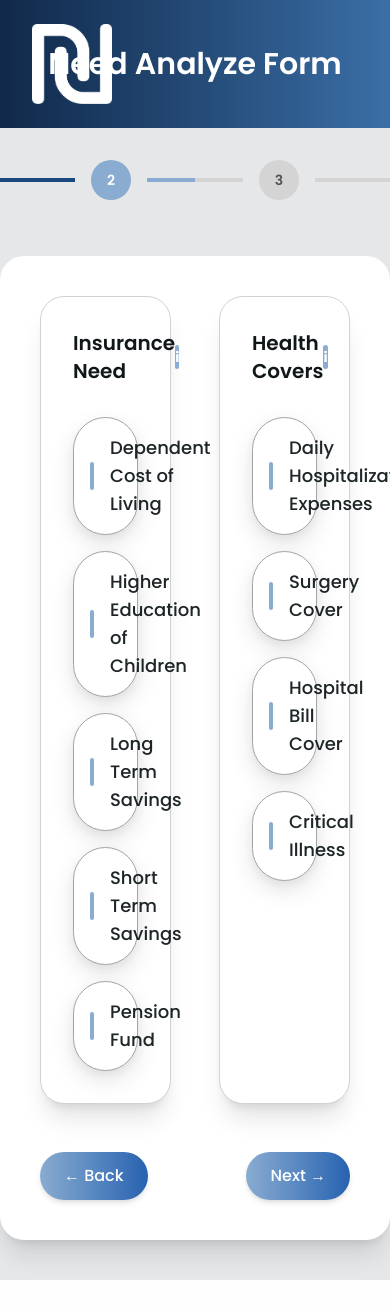
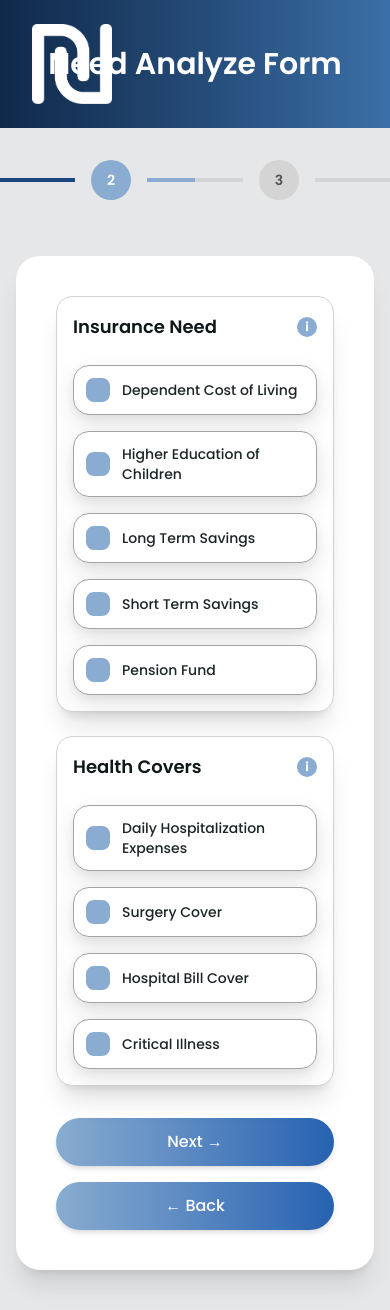
Before and after one commit to itswijay/Needalyze, a Next.js app: page /NeedAnalysisFormPage2 in a window 390 px wide. Shown: the top 1310 px of the page. Before the commit the page ends 1280 px from the top, so only its background shows below. Built offline with nearby package versions, Linux system fonts and the light colour scheme.

Commit message:
Make responsive

```diff
--- a/src/app/NeedAnalysisFormPage2/page.jsx
+++ b/src/app/NeedAnalysisFormPage2/page.jsx
@@ -49,16 +49,16 @@ export default function NeedAnalysisFormPage2() {
       <NeedAnalysisFormHeader />
       <ProgressBar currentStep={2} />
 
-      <div className="flex justify-center pt-6 pb-10">
-        <FormContainer className="max-w-6xl">
-          <div className="grid grid-cols-2 gap-12">
+      <div className="flex justify-center pt-6 pb-10 px-4 sm:px-6 lg:px-8">
+        <FormContainer className="w-full max-w-7xl mx-auto">
+          <div className="grid grid-cols-1 lg:grid-cols-2 gap-6 md:gap-8 lg:gap-12">
 
             {/* Insurance Need Section */}
-            <div className="bg-white rounded-3xl p-8 relative shadow-xl border border-gray-100">
-              <div className="flex items-center justify-between mb-8">
-                <h2 className="text-xl font-semibold text-gray-800 font-sans">Insurance Need</h2>
-                <div className="w-6 h-6 rounded-full flex items-center justify-center" style={{backgroundColor: '#89acd0'}}>
-                  <span className="text-white text-sm font-bold font-sans">i</span>
+            <div className="bg-white rounded-2xl sm:rounded-3xl p-4 sm:p-6 lg:p-8 relative shadow-xl border border-gray-100">
+              <div className="flex items-center justify-between mb-6 lg:mb-8">
+                <h2 className="text-lg sm:text-xl font-semibold text-gray-800 font-sans">Insurance Need</h2>
+                <div className="w-5 h-5 sm:w-6 sm:h-6 rounded-full flex items-center justify-center flex-shrink-0" style={{backgroundColor: '#89acd0'}}>
+                  <span className="text-white text-xs sm:text-sm font-bold font-sans">i</span>
                 </div>
               </div>
 
@@ -92,11 +92,11 @@ export default function NeedAnalysisFormPage2() {
             </div>
 
             {/* Health Covers Section */}
-            <div className="bg-white rounded-3xl p-8 relative shadow-xl border border-gray-100">
-              <div className="flex items-center justify-between mb-8">
-                <h2 className="text-xl font-semibold text-gray-800 font-sans">Health Covers</h2>
-                <div className="w-6 h-6 rounded-full flex items-center justify-center" style={{backgroundColor: '#89acd0'}}>
-                  <span className="text-white text-sm font-bold font-sans">i</span>
+            <div className="bg-white rounded-2xl sm:rounded-3xl p-4 sm:p-6 lg:p-8 relative shadow-xl border border-gray-100">
+              <div className="flex items-center justify-between mb-6 lg:mb-8">
+                <h2 className="text-lg sm:text-xl font-semibold text-gray-800 font-sans">Health Covers</h2>
+                <div className="w-5 h-5 sm:w-6 sm:h-6 rounded-full flex items-center justify-center flex-shrink-0" style={{backgroundColor: '#89acd0'}}>
+                  <span className="text-white text-xs sm:text-sm font-bold font-sans">i</span>
                 </div>
               </div>
 
@@ -126,18 +126,18 @@ export default function NeedAnalysisFormPage2() {
           </div>
 
           {/* Navigation buttons with original colors */}
-          <div className="flex justify-between mt-12">
+          <div className="flex flex-col sm:flex-row justify-between items-center gap-4 mt-8 sm:mt-12">
             <button
               onClick={handleBack}
-              className="px-6 py-3 rounded-full text-white font-medium font-sans shadow-md hover:shadow-lg transition
-                         bg-gradient-to-r from-[#89ACD0] to-[#2662B0]"
+              className="w-full sm:w-auto px-6 py-3 rounded-full text-white font-medium font-sans shadow-md hover:shadow-lg transition
+                         bg-gradient-to-r from-[#89ACD0] to-[#2662B0] order-2 sm:order-1"
             >
               ← Back
             </button>
             <button
               onClick={handleNext}
-              className="px-6 py-3 rounded-full text-white font-medium font-sans shadow-md hover:shadow-lg transition
-                         bg-gradient-to-r from-[#89ACD0] to-[#2662B0]"
+              className="w-full sm:w-auto px-6 py-3 rounded-full text-white font-medium font-sans shadow-md hover:shadow-lg transition
+                         bg-gradient-to-r from-[#89ACD0] to-[#2662B0] order-1 sm:order-2"
             >
               Next →
             </button>
@@ -152,13 +152,13 @@ export default function NeedAnalysisFormPage2() {
 function CheckboxCard({ label, checked, onChange }) {
   return (
     <div
-      className="flex items-center p-4 bg-white rounded-full shadow-2xl border border-gray-200 cursor-pointer hover:shadow-2xl hover:scale-105 transition-all duration-300"
+      className="flex items-center p-3 sm:p-4 bg-white rounded-2xl sm:rounded-full shadow-2xl border border-gray-200 cursor-pointer hover:shadow-2xl hover:scale-105 transition-all duration-300"
       onClick={onChange}
       style={{
         boxShadow: '0 10px 25px rgba(0, 0, 0, 0.1), 0 4px 10px rgba(0, 0, 0, 0.05)'
       }}
     >
-      <div className={`w-7 h-7 rounded-md border-2 mr-4 flex items-center justify-center transition-colors ${
+      <div className={`w-6 h-6 sm:w-7 sm:h-7 rounded-md border-2 mr-3 sm:mr-4 flex items-center justify-center transition-colors flex-shrink-0 ${
         checked
           ? 'border-2'
           : 'border-2'
@@ -168,12 +168,12 @@ function CheckboxCard({ label, checked, onChange }) {
         borderColor: checked ? '#1b477f' : '#89acd0'
       }}>
         {checked && (
-          <svg className="w-4 h-4 text-white" fill="currentColor" viewBox="0 0 20 20">
+          <svg className="w-3 h-3 sm:w-4 sm:h-4 text-white" fill="currentColor" viewBox="0 0 20 20">
             <path fillRule="evenodd" d="M16.707 5.293a1 1 0 010 1.414l-8 8a1 1 0 01-1.414 0l-4-4a1 1 0 011.414-1.414L8 12.586l7.293-7.293a1 1 0 011.414 0z" clipRule="evenodd" />
           </svg>
         )}
       </div>
-      <span className="text-gray-700 font-medium text-lg font-sans">{label}</span>
+      <span className="text-gray-700 font-medium text-sm sm:text-base lg:text-lg font-sans">{label}</span>
     </div>
   );
 }
```
